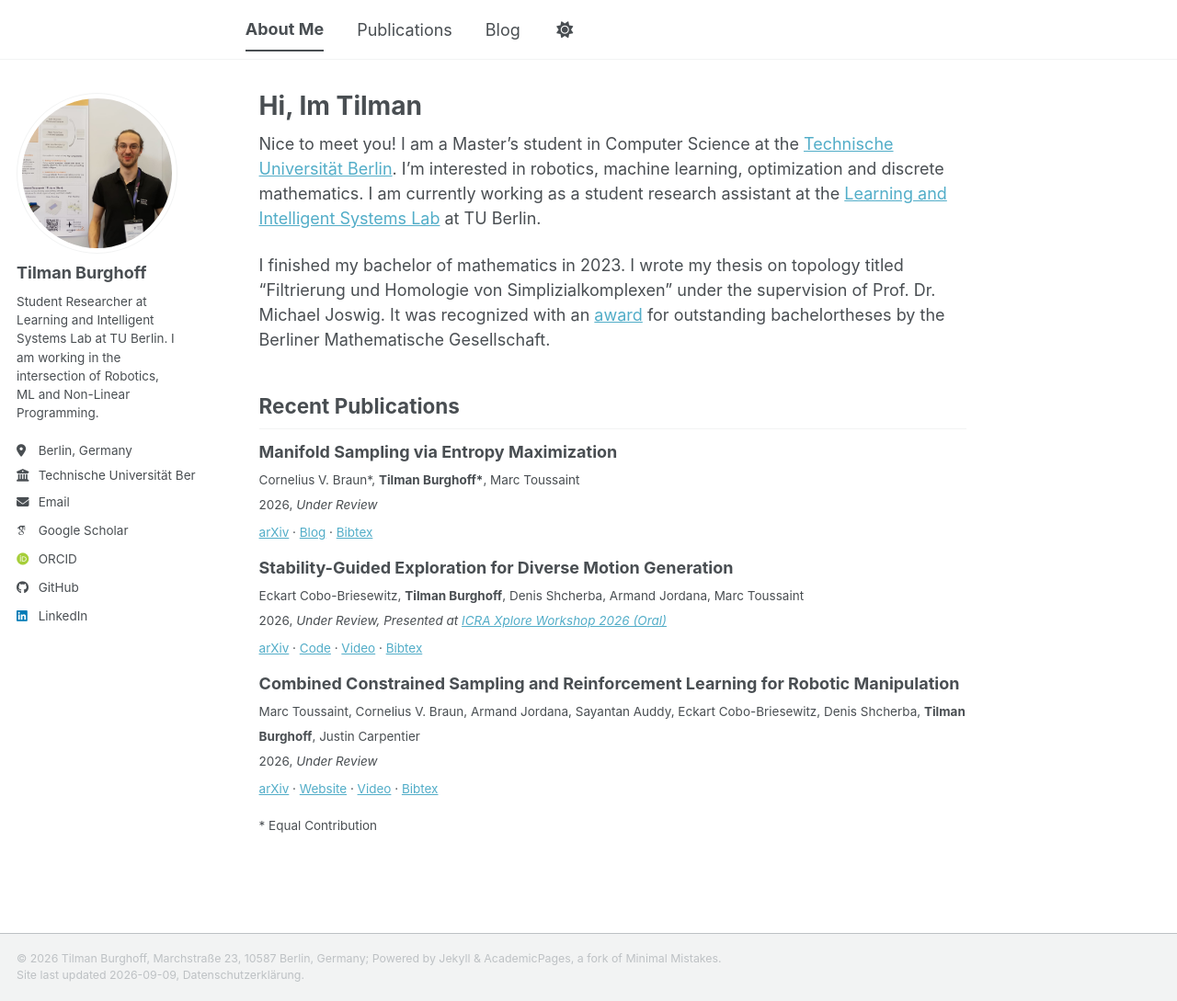
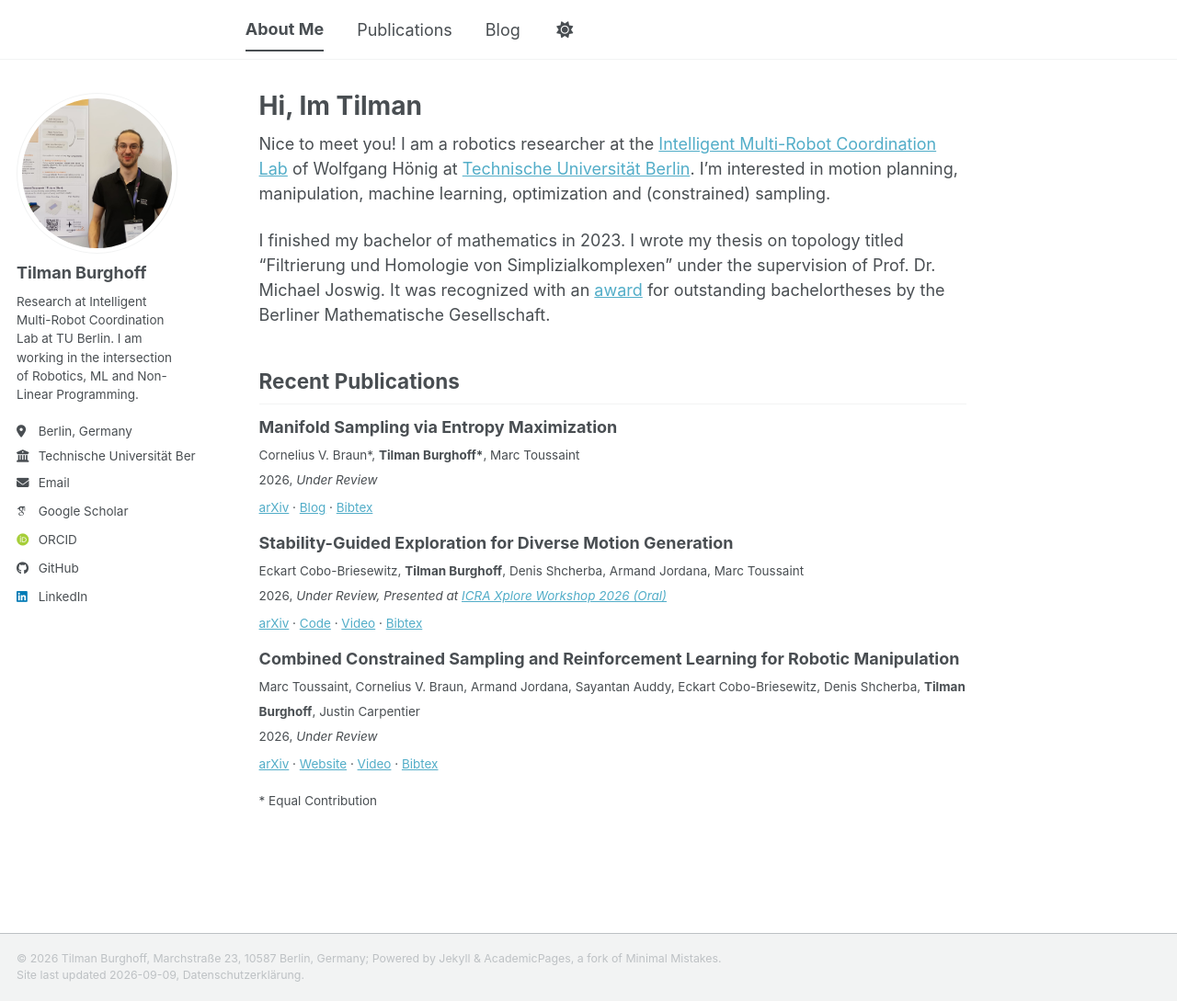
Before and after one commit to Tilman-Burghoff/Tilman-Burghoff.github.io, a Jekyll site: the page built from _pages/about.md, in a window 1280 px wide and 1089 px high. Shown: the whole window at 92% size. Built offline with Jekyll 4.4.1, drawn with Linux system fonts in a browser that asks for light colours; some web fonts are replaced; a script bundle is joined from its source files by our own code; library files that are not in the unit come from our copies.

Commit message:
new job softlaunch

```diff
--- a/_config.yml
+++ b/_config.yml
@@ -27,7 +27,7 @@ author:
   name             : "Tilman Burghoff"
   links_label      : "Contact" # Label for the mobile links/social button
   pronouns         : # example: "she/her"
-  bio              : "Student Researcher at Learning and Intelligent Systems Lab at TU Berlin. I am working in the intersection of Robotics, ML and Non-Linear Programming."
+  bio              : "Research at Intelligent Multi-Robot Coordination Lab at TU Berlin. I am working in the intersection of Robotics, ML and Non-Linear Programming."
   location         : "Berlin, Germany"
   employer         : "Technische Universität Berlin"
   uri              : # URL
--- a/_pages/about.md
+++ b/_pages/about.md
@@ -9,11 +9,9 @@ redirect_from:
 ---
 
 
-Nice to meet you! I am a Master's student in Computer Science at the
+Nice to meet you! I am a robotics researcher at the [Intelligent Multi-Robot Coordination Lab](https://imrclab.github.io/) of Wolfgang Hönig at
 [Technische Universität Berlin](https://www.tu.berlin/en/).
-I'm interested in robotics, machine learning, optimization and discrete mathematics.
-I am currently working as a student research assistant at the
-[Learning and Intelligent Systems Lab](https://argmin.lis.tu-berlin.de) at TU Berlin.
+I'm interested in  motion planning, manipulation, machine learning, optimization and (constrained) sampling.
 
 I finished my bachelor of mathematics in 2023. I wrote my thesis on topology titled "Filtrierung und Homologie von
 Simplizialkomplexen" under the supervision of Prof. Dr. Michael Joswig. It was recognized with an [award](https://math.berlin/preise/bachelorpreise-bmg.html#BMGTag2023) for outstanding bachelortheses by the Berliner Mathematische Gesellschaft.
```
